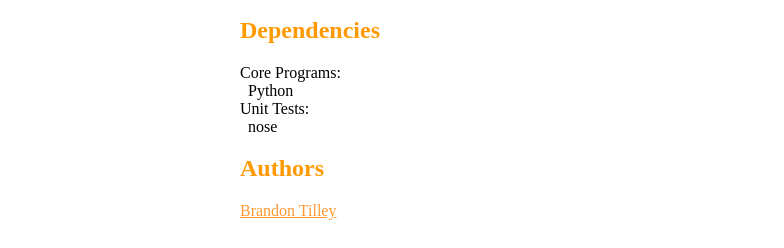
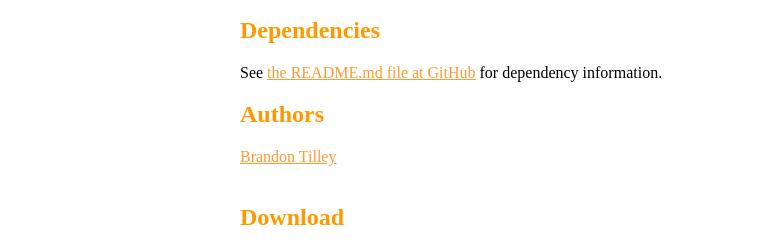
Before and after one commit to BinaryMuse/moodle-tools, a plain HTML site: page index.html in a window 1280 px wide. Shown: the part 232-480 px from the top of the page, 0-784 px from the left. Drawn offline with Linux system fonts and the light colour scheme.

Commit message:
Remove dependencies text, added link to README.md file

```diff
--- a/index.html
+++ b/index.html
@@ -56,10 +56,8 @@
         Find out more by checking out the <a href="http://github.com/BinaryMuse/moodle-tools#readme">README.md file at GitHub</a>!</p>
 
     <h2>Dependencies</h2>
-<p>Core Programs:<br>
- &nbsp;&nbsp;Python<br>
-Unit Tests:<br>
- &nbsp;&nbsp;nose</p>
+<p>See <a href="http://github.com/BinaryMuse/moodle-tools#readme">the README.md file at GitHub</a>
+    for dependency information.</p>
 <h2>Authors</h2>
 <p><a href="http://github.com/BinaryMuse">Brandon Tilley</a>
 <br/>
```
